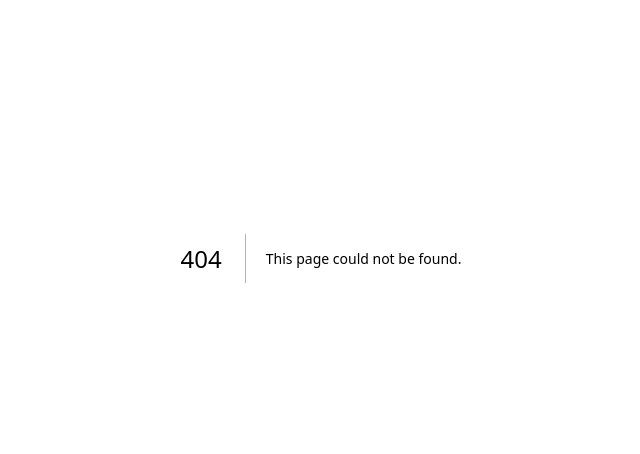
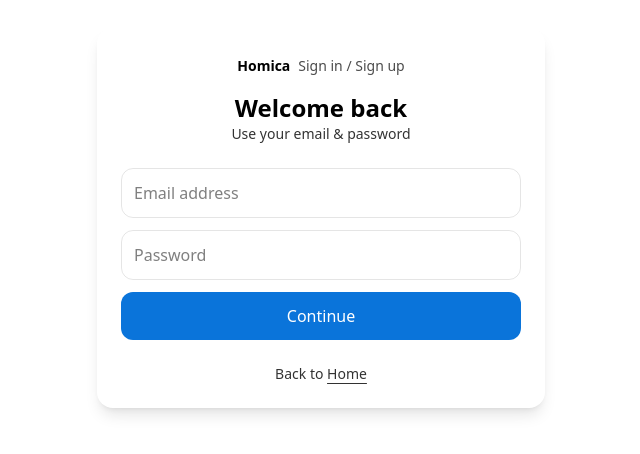
Before and after one commit to um4ru1/homica-webv1, a Next.js app: page /signin in a window 1280 px wide. Before the commit this address had no page. Shown: the part 142-596 px from the top of the page, without its empty margins (319-959 px from the left). Built offline with nearby package versions, Linux system fonts and the light colour scheme.

Commit message:
update fitur login 1

```diff
--- /dev/null
+++ b/app/signin/page.tsx
@@ -0,0 +1,100 @@
+"use client";
+
+import { useState } from "react";
+import Link from "next/link";
+import { supabase } from "@/utils/supabase/client";
+import { useRouter, useSearchParams } from "next/navigation";
+
+export default function SignInPage() {
+  const [email, setEmail] = useState("");
+  const [password, setPassword] = useState("");
+  const [busy, setBusy] = useState(false);
+  const [msg, setMsg] = useState<string | null>(null);
+  const router = useRouter();
+  const params = useSearchParams();
+  const next = params.get("next") || "/";
+
+  async function handleSubmit(e: React.FormEvent) {
+    e.preventDefault();
+    setBusy(true);
+    setMsg(null);
+
+    // 1) Try sign-in
+    const { error: signInErr } = await supabase.auth.signInWithPassword({
+      email,
+      password,
+    });
+
+    if (!signInErr) {
+      router.push(next);
+      return;
+    }
+
+    // 2) If fails, auto sign-up
+    const { error: signUpErr } = await supabase.auth.signUp({
+      email,
+      password,
+      options: { emailRedirectTo: `${location.origin}` },
+    });
+
+    if (signUpErr) setMsg(signUpErr.message);
+    else setMsg("Check your email to verify your account.");
+    setBusy(false);
+  }
+
+  return (
+    <main className="min-h-[calc(100dvh-80px)] w-full grid place-items-center px-4">
+      <div className="w-full max-w-md rounded-2xl shadow-lg p-6 bg-[var(--color-surface)] dark:bg-[var(--color-surface)]">
+        {/* Homica brand header */}
+        <div className="mb-6 text-center">
+          <div className="inline-flex items-center gap-2 rounded-full px-3 py-1 text-sm bg-background/50">
+            <span className="font-semibold">Homica</span>
+            <span className="opacity-70">Sign in / Sign up</span>
+          </div>
+          <h1 className="mt-3 text-2xl font-bold">Welcome back</h1>
+          <p className="text-sm opacity-80">Use your email & password</p>
+        </div>
+
+        <form onSubmit={handleSubmit} className="space-y-3">
+          <input
+            type="email"
+            className="w-full rounded-xl border p-3 outline-none bg-background dark:bg-background border-black/10 dark:border-white/10"
+            placeholder="Email address"
+            value={email}
+            onChange={(e) => setEmail(e.target.value)}
+            required
+            autoFocus
+          />
+          <input
+            type="password"
+            className="w-full rounded-xl border p-3 outline-none bg-background dark:bg-background border-black/10 dark:border-white/10"
+            placeholder="Password"
+            value={password}
+            onChange={(e) => setPassword(e.target.value)}
+            required
+          />
+
+          <button
+            disabled={busy}
+            className="w-full rounded-xl px-4 py-3 font-medium bg-[#0A74DA] text-[var(--color-custom-button-text)] disabled:opacity-60"
+          >
+            {busy ? "Processing…" : "Continue"}
+          </button>
+
+          {msg && (
+            <p className="text-sm text-yellow-500/90 bg-yellow-500/10 rounded-lg p-2">
+              {msg}
+            </p>
+          )}
+        </form>
+
+        <div className="mt-6 text-center text-sm opacity-80">
+          <span>Back to </span>
+          <Link href="/" className="underline underline-offset-4">
+            Home
+          </Link>
+        </div>
+      </div>
+    </main>
+  );
+}
--- a/src/components/Navbar.tsx
+++ b/src/components/Navbar.tsx
@@ -1,16 +1,19 @@
 'use client';
+
 import { useState } from 'react';
+import Link from 'next/link';
+import { usePathname, useRouter } from 'next/navigation';
 import { Button } from './ui/button';
-import { Menu, X, Download, LogIn, LogOut, UserRound, Briefcase, Crown } from 'lucide-react';
+import { Menu, X, LogIn, LogOut, UserRound, Briefcase, Crown } from 'lucide-react';
 import ThemeToggle from './ThemeToggle';
 import { useAuth } from '@/components/auth/AuthProvider';
-import AuthModal from '@/components/auth/AuthModal';
 import { supabase } from '@/utils/supabase/client';
 
 export function Navbar() {
   const [isMenuOpen, setIsMenuOpen] = useState(false);
-  const [showAuth, setShowAuth] = useState(false);
   const { session, role } = useAuth();
+  const pathname = usePathname();
+  const router = useRouter();
 
   const RoleBadge = () => {
     if (!role) return null;
@@ -24,44 +27,59 @@ export function Navbar() {
     );
   };
 
+  const nextParam = encodeURIComponent(pathname || '/');
+
   return (
-    <nav className="fixed top-0 left-0 right-0 bg-white/50 dark:bg-custombg/50 backdrop-blur-sm border-b dark:backdrop-blur-sm border-gray-100 dark:border-gray-800 z-50">
-      <div className="max-w-7xl mx-auto px-4 sm:px-6 lg:px-8">
-        <div className="flex justify-between items-center h-16">
+    <nav className="fixed top-0 left-0 right-0 z-50 border-b border-gray-100 bg-white/50 backdrop-blur-sm dark:border-gray-800 dark:bg-custombg/50">
+      <div className="mx-auto max-w-7xl px-4 sm:px-6 lg:px-8">
+        <div className="flex h-16 items-center justify-between">
           {/* Logo */}
           <div className="flex items-center">
-            <div className="bg-[#0A74DA] text-white px-3 py-1 rounded-lg">
-              <a href="#home" className="font-['Poppins'] font-semibold text-lg">Homica</a>
+            <div className="rounded-lg bg-[#0A74DA] px-3 py-1 text-white">
+              <a href="#home" className="font-['Poppins'] text-lg font-semibold">Homica</a>
             </div>
           </div>
 
           <ThemeToggle />
 
           {/* Desktop Navigation */}
-          <div className="hidden md:flex items-center space-x-12">
+          <div className="hidden items-center space-x-12 md:flex">
             {['home','about','services','how-it-works','tracking','pricing','testimonials','blog','contact'].map(id => (
-              <a key={id} href={`#${id}`} className="text-gray-700 dark:text-customtext2 hover:text-[#0A74DA] transition-colors duration-200">
+              <a
+                key={id}
+                href={`#${id}`}
+                className="text-gray-700 transition-colors duration-200 hover:text-[#0A74DA] dark:text-customtext2"
+              >
                 {id.replaceAll('-', ' ').replace(/\b\w/g, c => c.toUpperCase())}
               </a>
             ))}
           </div>
 
           {/* Right: role + auth */}
-          <div className="hidden md:flex items-center gap-3">
+          <div className="hidden items-center gap-3 md:flex">
             <RoleBadge />
             {!session ? (
-              <Button onClick={() => setShowAuth(true)} className="bg-[#0A74DA] hover:bg-[#0A74DA]/90 text-custom-button-text">
-                <LogIn className="w-4 h-4 mr-2" /> Sign in
+              <Button asChild className="bg-[#0A74DA] text-custom-button-text hover:bg-[#0A74DA]/90">
+                <Link href={`/signin?next=${nextParam}`}>
+                  <LogIn className="mr-2 h-4 w-4" /> Sign in
+                </Link>
               </Button>
             ) : (
               <>
                 <Button asChild variant="outline" className="dark:border-gray-700">
-                  <a href={role === 'owner' ? '/dashboard/owner' : role === 'worker' ? '/dashboard/worker' : '/dashboard'}>
+                  <Link href={role === 'owner' ? '/dashboard/owner' : role === 'worker' ? '/dashboard/worker' : '/dashboard'}>
                     Dashboard
-                  </a>
+                  </Link>
                 </Button>
-                <Button onClick={() => supabase.auth.signOut()} variant="ghost" className="text-red-500 hover:text-red-600">
-                  <LogOut className="w-4 h-4 mr-2" /> Sign out
+                <Button
+                  onClick={async () => {
+                    await supabase.auth.signOut();
+                    router.refresh();
+                  }}
+                  variant="ghost"
+                  className="text-red-500 hover:text-red-600"
+                >
+                  <LogOut className="mr-2 h-4 w-4" /> Sign out
                 </Button>
               </>
             )}
@@ -70,34 +88,48 @@ export function Navbar() {
           {/* Mobile menu button */}
           <div className="md:hidden">
             <Button variant="ghost" size="sm" onClick={() => setIsMenuOpen((s) => !s)}>
-              {isMenuOpen ? <X className="w-6 h-6" /> : <Menu className="w-6 h-6" />}
+              {isMenuOpen ? <X className="h-6 w-6" /> : <Menu className="h-6 w-6" />}
             </Button>
           </div>
         </div>
 
         {/* Mobile Navigation */}
         {isMenuOpen && (
-          <div className="md:hidden bg-white border-t border-gray-100 dark:bg-custombg dark:border-gray-800">
-            <div className="px-2 pt-2 pb-3 space-y-1">
+          <div className="md:hidden border-t border-gray-100 bg-white dark:border-gray-800 dark:bg-custombg">
+            <div className="space-y-1 px-2 pb-3 pt-2">
               {['home','about','services','how-it-works','tracking','pricing','testimonials','blog','contact'].map(id => (
-                <a key={id} href={`#${id}`} className="block px-3 py-2 text-gray-700 hover:text-[#0A74DA] dark:text-customtext2">
+                <a
+                  key={id}
+                  href={`#${id}`}
+                  className="block px-3 py-2 text-gray-700 hover:text-[#0A74DA] dark:text-customtext2"
+                >
                   {id.replaceAll('-', ' ').replace(/\b\w/g, c => c.toUpperCase())}
                 </a>
               ))}
+
               <div className="flex flex-col space-y-2 px-3 pt-2">
                 {!session ? (
-                  <Button onClick={() => setShowAuth(true)} className="bg-[#0A74DA] hover:bg-[#0A74DA]/90">
-                    <LogIn className="w-4 h-4 mr-2" /> Sign in
+                  <Button asChild className="bg-[#0A74DA] hover:bg-[#0A74DA]/90">
+                    <Link href={`/signin?next=${nextParam}`}>
+                      <LogIn className="mr-2 h-4 w-4" /> Sign in
+                    </Link>
                   </Button>
                 ) : (
                   <>
                     <Button asChild variant="outline" className="dark:border-gray-700">
-                      <a href={role === 'owner' ? '/dashboard/owner' : role === 'worker' ? '/dashboard/worker' : '/dashboard'}>
+                      <Link href={role === 'owner' ? '/dashboard/owner' : role === 'worker' ? '/dashboard/worker' : '/dashboard'}>
                         Dashboard
-                      </a>
+                      </Link>
                     </Button>
-                    <Button onClick={() => supabase.auth.signOut()} variant="ghost" className="text-red-500">
-                      <LogOut className="w-4 h-4 mr-2" /> Sign out
+                    <Button
+                      onClick={async () => {
+                        await supabase.auth.signOut();
+                        router.refresh();
+                      }}
+                      variant="ghost"
+                      className="text-red-500"
+                    >
+                      <LogOut className="mr-2 h-4 w-4" /> Sign out
                     </Button>
                   </>
                 )}
@@ -107,8 +139,6 @@ export function Navbar() {
           </div>
         )}
       </div>
-
-      {showAuth && <AuthModal onClose={() => setShowAuth(false)} />}
     </nav>
   );
 }
```
Also changed, not shown: src/components/auth/AuthModal.tsx (line endings or trailing spaces).
